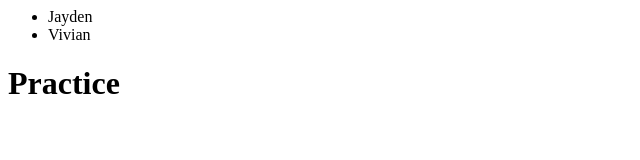
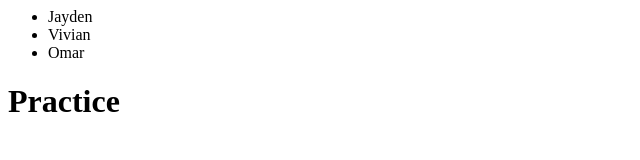
Before and after one commit to JaydenHluszko/Practice, a plain HTML site: page index.html in a window 1280 px wide. Shown: the whole page, without its empty margins (0-640 px from the left). Drawn offline with Linux system fonts and the light colour scheme.

Commit message:
added name

```diff
--- a/index.html
+++ b/index.html
@@ -10,6 +10,7 @@
         <ul>
             <li>Jayden</li>
             <li>Vivian</li>
+            <li>Omar</li>
         </ul>
     </header>
     <h1>Practice</h1>
```
